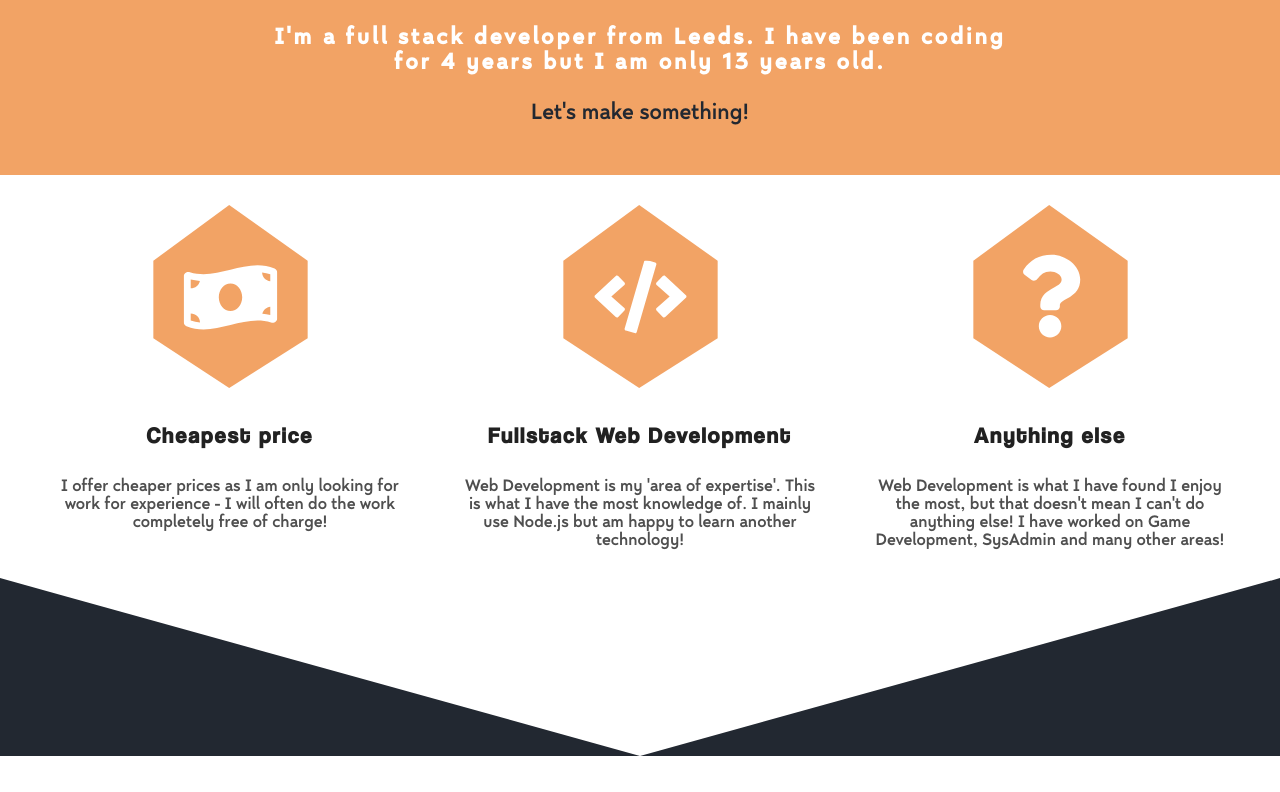
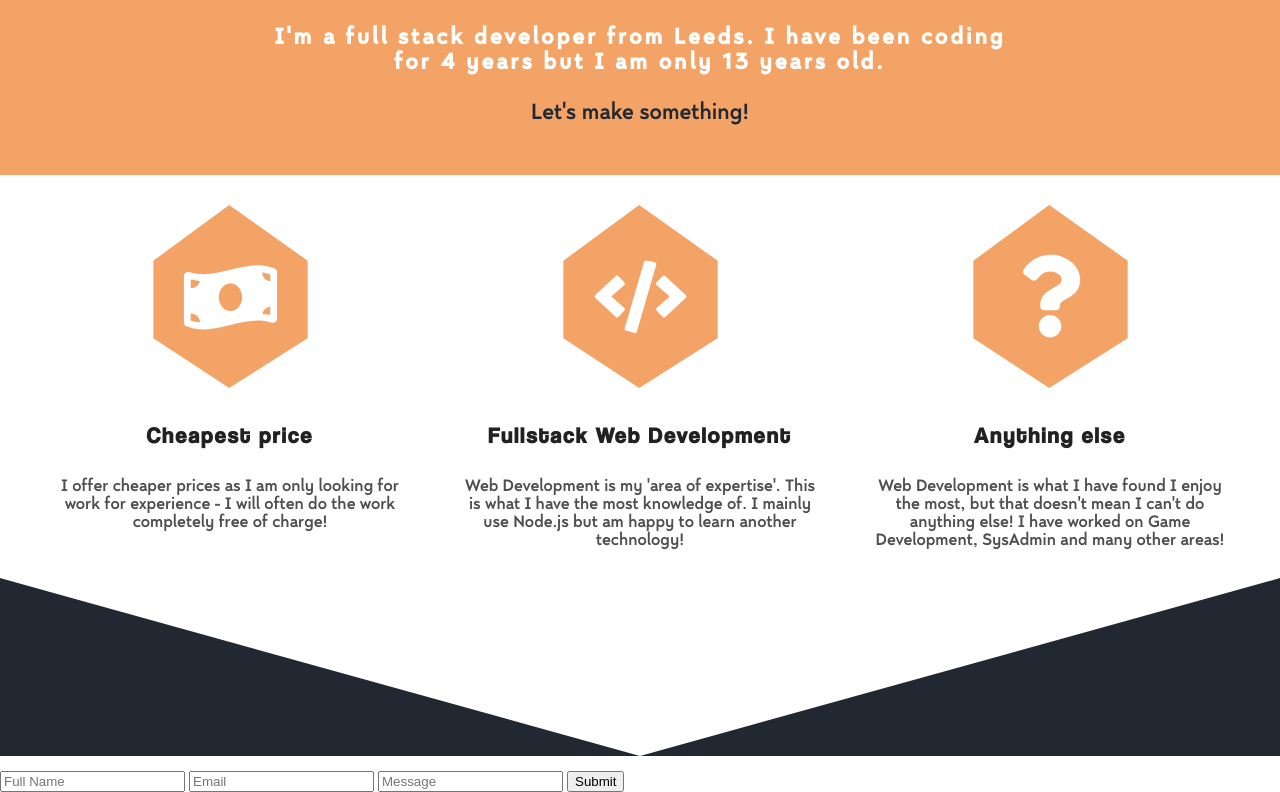
Before and after one commit to foxieze/foxieze.github.io, a website: page index.html in a window 1280 px wide. Shown: the part 932-1724 px from the top of the page. Before the commit the page ends 1703 px from the top, so only its background shows below. Drawn offline with nearby package versions, Linux system fonts and the light colour scheme.

Commit message:
Added submitted.html

```diff
--- a/index.html
+++ b/index.html
@@ -65,10 +65,22 @@
             <p>Web Development is what I have found I enjoy the most, but that doesn't mean I can't do anything else! I have worked on Game Development, SysAdmin and many other areas!</p>
         </div>
     </div>
+    <div class="contact-form">
+        <a id="contact"></a>
         <svg width="100%" height="200" viewBox="0 0 1440 200" fill="none" xmlns="http://www.w3.org/2000/svg">
             <path d="M720 200L0 0.000244141V200H720Z" fill="#222831" />
             <path d="M720 200L1440 0V200H720Z" fill="#222831" />
         </svg>
+
+        <form method="POST" action="http://192.168.1.74:8000/contact">
+            <input type="text" name="name" placeholder="Full Name">
+            <input type="email" name="email" placeholder="Email">
+            <input type="text" name="message" placeholder="Message">
+
+            <input type="submit">
+        </form>
+
+    </div>
     <script src="./js/assets/aos.js"></script>
     <script src='./js/index.js'></script>
 </body>
```
Also changed, not shown: submitted.html (added, +16 -0 lines). Lines whose indentation alone changed are shown as unchanged.
